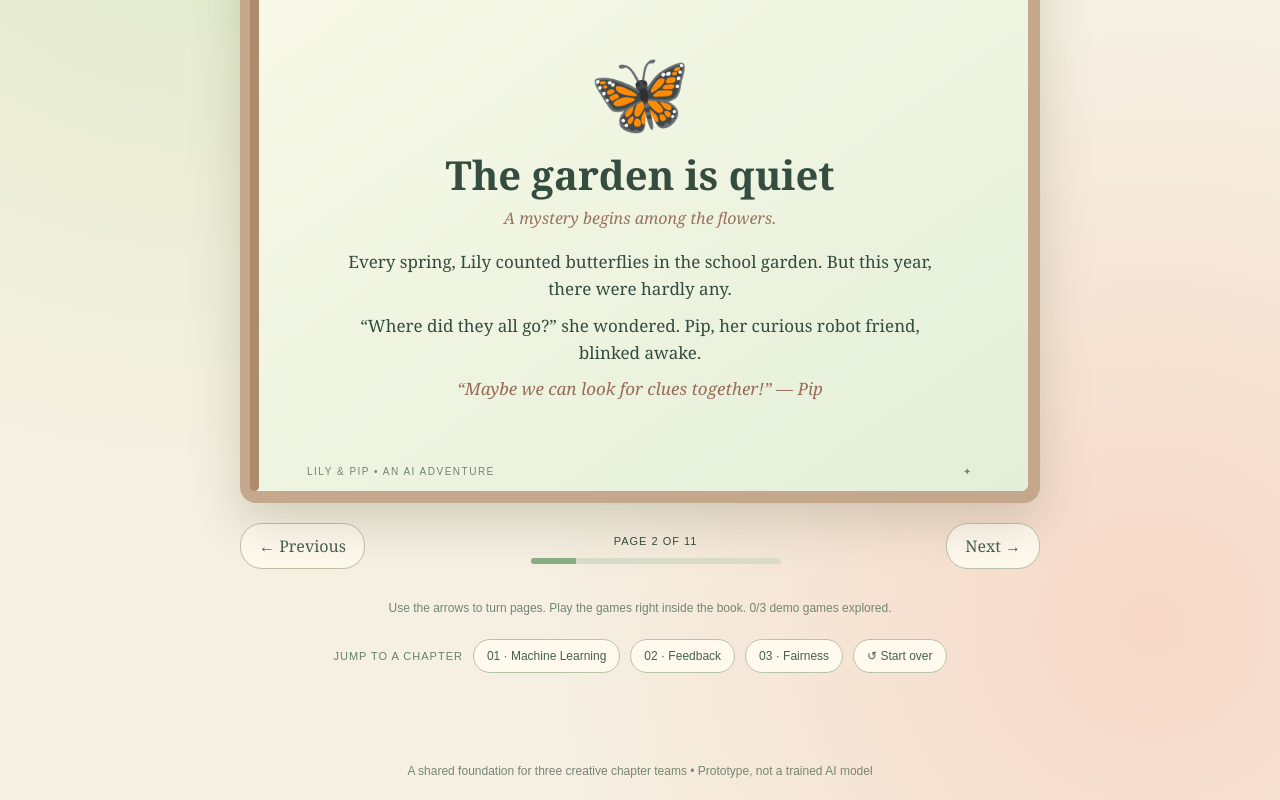
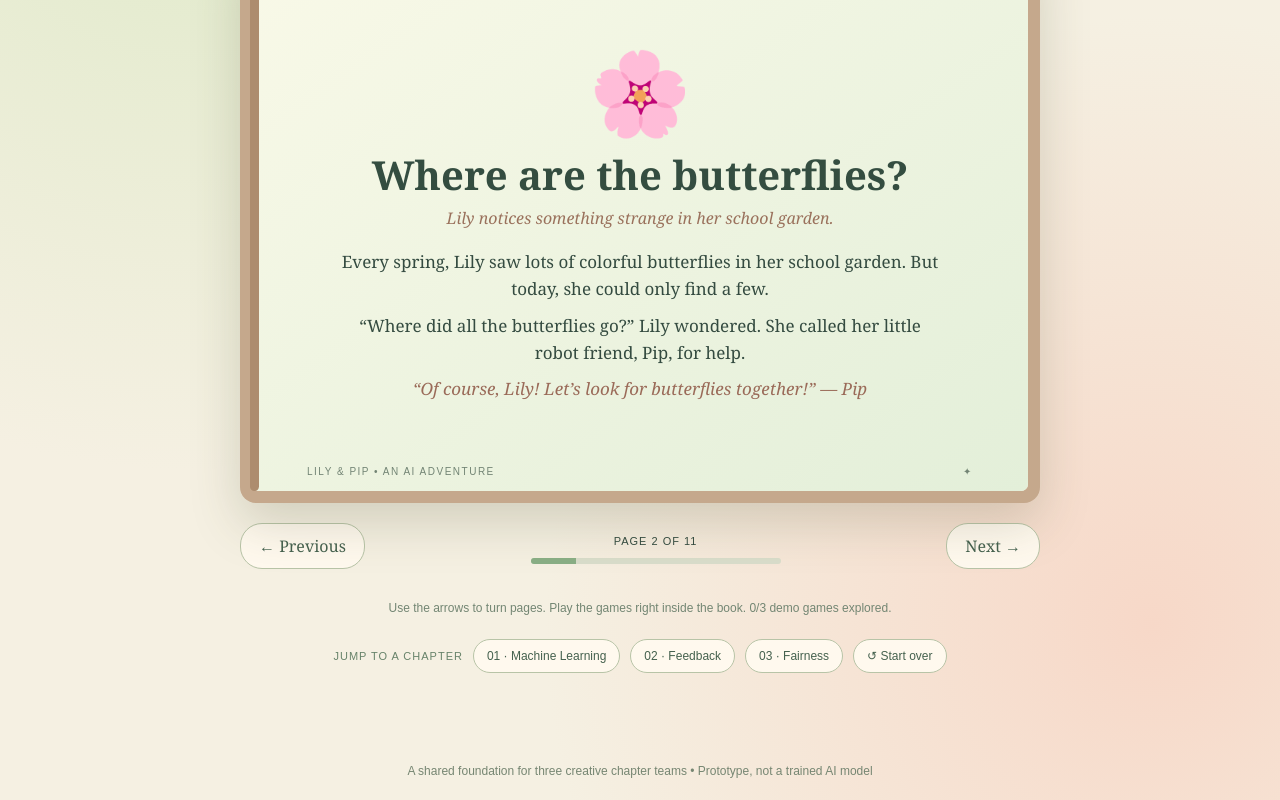
Before and after one commit to stellal0617-ops/lily-butterfly-book, a React (Vite) app: page / in a window 1280 px wide. Both pictures are taken after a click on the button "01 · Machine Learning". Shown: the part 367-1167 px from the top of the page. Built offline with nearby package versions, Linux system fonts and the light colour scheme.

Commit message:
Update first story spread: Lily notices missing butterflies and asks Pip

```diff
--- a/src/chapters/chapter1/pages.jsx
+++ b/src/chapters/chapter1/pages.jsx
@@ -1,7 +1,7 @@
 import React from 'react';
 import Game from './Game.jsx';
 export const chapter1Pages=[
-{id:'ch1-intro',chapterLabel:'CHAPTER ONE · MACHINE LEARNING',theme:'garden',illustration:'🦋',title:'The garden is quiet',subtitle:'A mystery begins among the flowers.',Content:()=> <><p>Every spring, Lily counted butterflies in the school garden. But this year, there were hardly any.</p><p>“Where did they all go?” she wondered. Pip, her curious robot friend, blinked awake.</p><p className="story-dialogue">“Maybe we can look for clues together!” — Pip</p></>},
+{id:'ch1-intro',chapterLabel:'CHAPTER ONE · MACHINE LEARNING',theme:'garden',illustration:'🌸',title:'Where are the butterflies?',subtitle:'Lily notices something strange in her school garden.',Content:()=> <><p>Every spring, Lily saw lots of colorful butterflies in her school garden. But today, she could only find a few.</p><p>“Where did all the butterflies go?” Lily wondered. She called her little robot friend, Pip, for help.</p><p className="story-dialogue">“Of course, Lily! Let’s look for butterflies together!” — Pip</p></>},
 {id:'ch1-concept',chapterLabel:'CHAPTER ONE · MACHINE LEARNING',theme:'peach',illustration:'🤖',title:'How does Pip learn?',subtitle:'Learning from examples',Content:()=> <><p>Pip studies pictures of gardens. Some show healthy flowers and happy butterflies. Others show gardens that need help.</p><p>“I look for patterns in examples,” Pip said. “But I can still make mistakes.”</p><p className="concept-pill">BIG IDEA · Machine learning uses examples to discover patterns.</p></>},
 {id:'ch1-game',chapterLabel:'CHAPTER ONE · MACHINE LEARNING',theme:'mint',illustration:'🔎',title:'Spot Pip’s mistakes!',subtitle:'Help Pip check its garden picture.',Content:({onComplete})=><Game onComplete={onComplete}/>},
 ];
```
